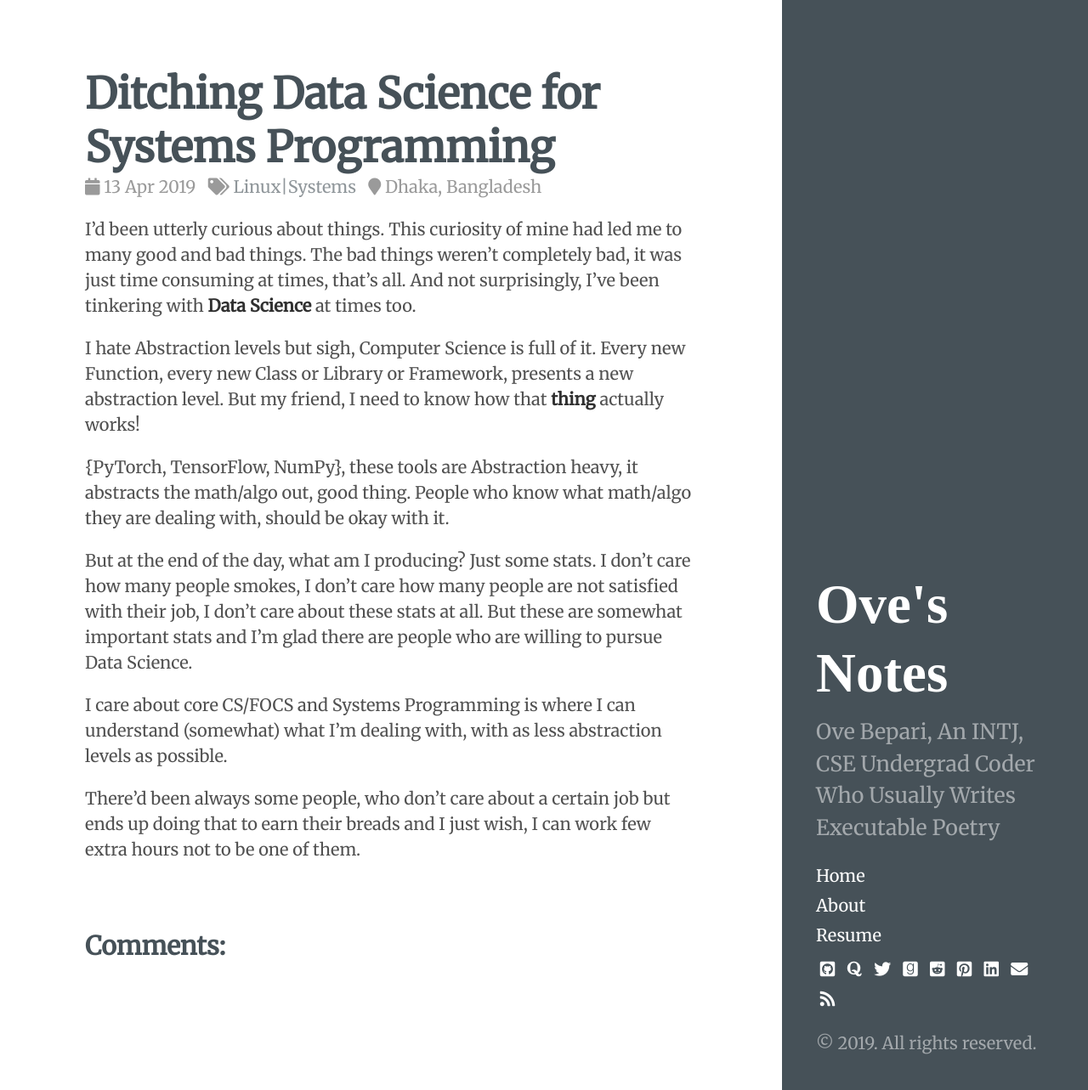
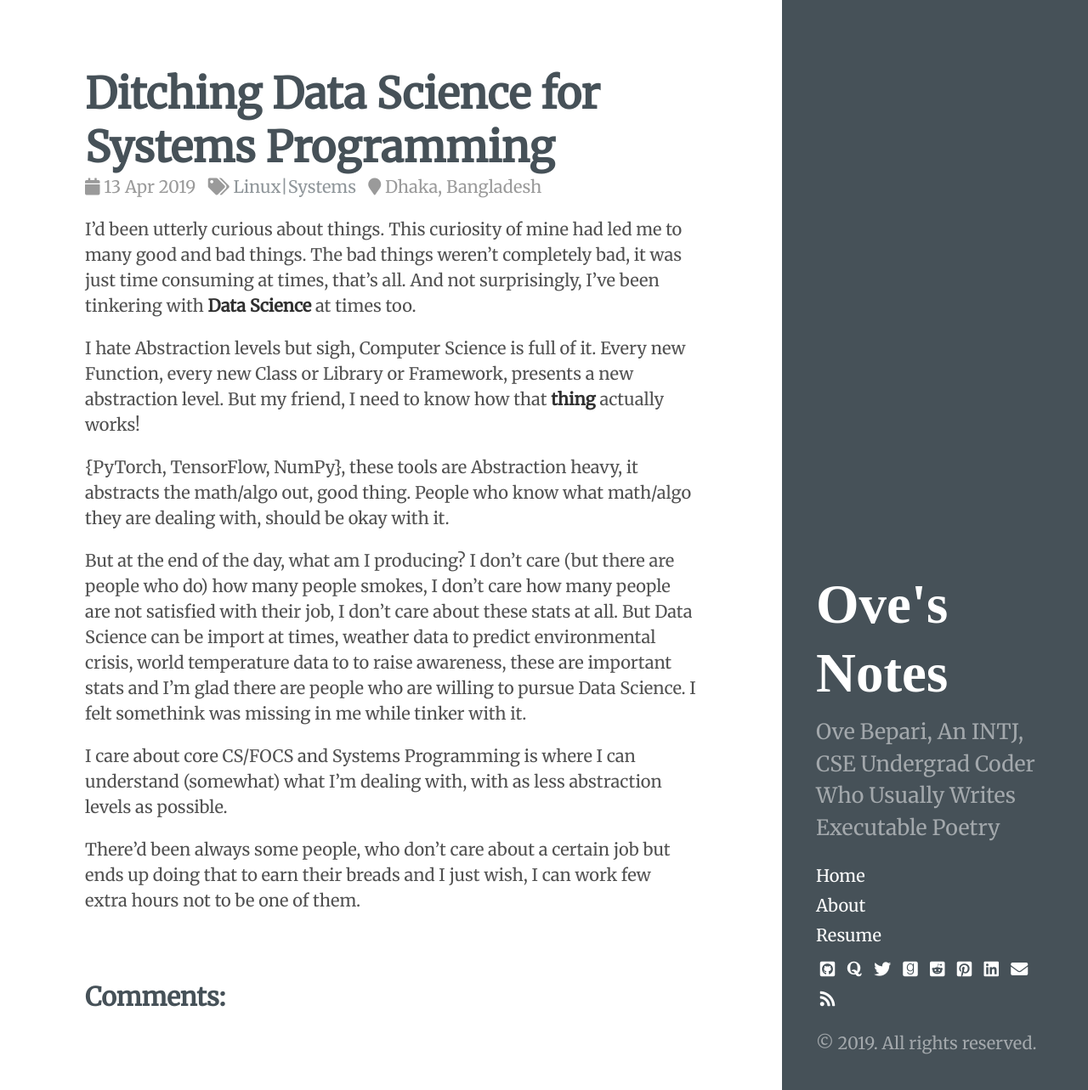
Before and after one commit to ovebepari/ovebepari.github.io, a Jekyll site: the page built from _posts/2019-04-13-why-i-ditched-data-science.md, in a window 1280 px wide and 1283 px high. Shown: the whole window at 85% size. Built offline with Jekyll 4.4.1, drawn with Linux system fonts in a browser that asks for light colours; comment, search, counter and statistics services are not loaded.

Commit message:
Added a bit of details

```diff
--- a/_posts/2019-04-13-why-i-ditched-data-science.md
+++ b/_posts/2019-04-13-why-i-ditched-data-science.md
@@ -12,7 +12,7 @@ I hate Abstraction levels but sigh, Computer Science is full of it. Every new Fu
 
 {PyTorch, TensorFlow, NumPy}, these tools are Abstraction heavy, it abstracts the math/algo out, good thing. People who know what math/algo they are dealing with, should be okay with it.
 
-But at the end of the day, what am I producing? Just some stats. I don't care how many people smokes, I don't care how many people are not satisfied with their job, I don't care about these stats at all. But these are somewhat important stats and I'm glad there are people who are willing to pursue Data Science.
+But at the end of the day, what am I producing? I don't care (but there are people who do) how many people smokes, I don't care how many people are not satisfied with their job, I don't care about these stats at all. But Data Science can be import at times, weather data to predict environmental crisis, world temperature data to to raise awareness, these are important stats and I'm glad there are people who are willing to pursue Data Science. I felt somethink was missing in me while tinker with it.
 
 I care about core CS/FOCS and Systems Programming is where I can understand (somewhat) what I'm dealing with, with as less abstraction levels as possible.
 
```
